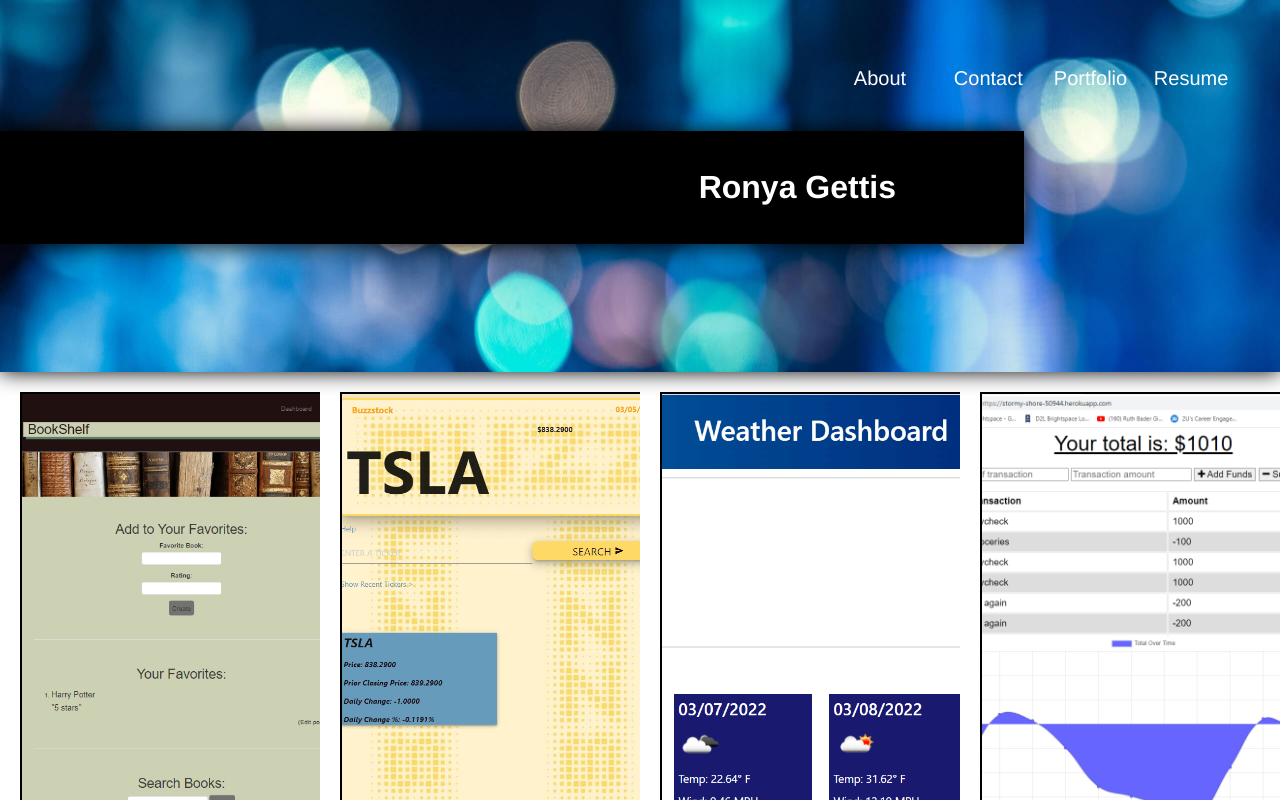
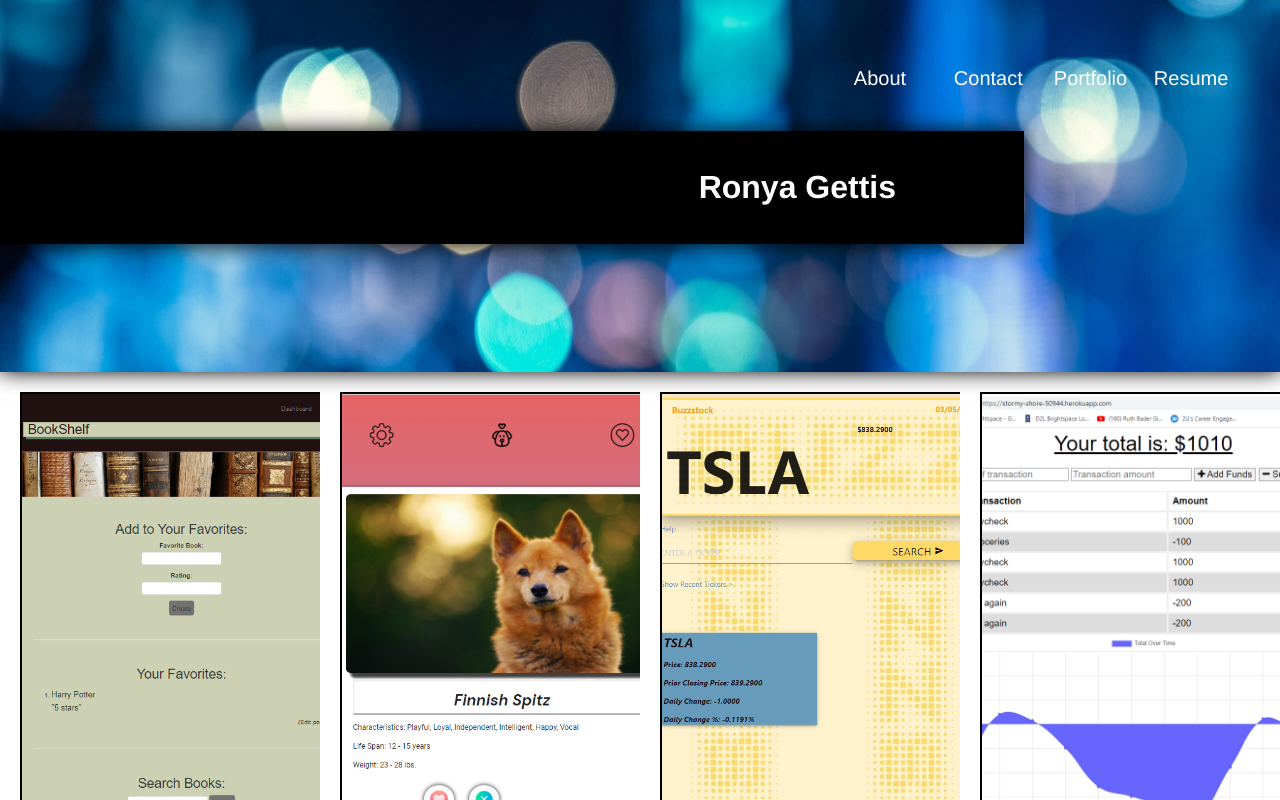
Before and after one commit to klmirg/ronya-react-portfolio, a React (Create React App) app: page /portfolio in a window 1280 px wide. Shown: the top 800 px of the page. Built offline with nearby package versions, Linux system fonts and the light colour scheme.

Commit message:
swapped weather dashboard for final project Dinder

```diff
--- a/src/components/Projects/index.js
+++ b/src/components/Projects/index.js
@@ -1,9 +1,9 @@
 import bookShelfImg from "../../assets/images/BookShelf-screenshot.png";
 import buzzStockImg from "../../assets/images/buzzstockscreenshot.png";
-import weatherDashboardImg from "../../assets/images/weatherdashboard.png";
 import budgetTrackerImg from "../../assets/images/BudgetTrackerScreenshot.png";
 import theTechBlogImg from "../../assets/images/The-Tech-Blog-screenshot.png";
 import myOriginalPortfolio from "../../assets/images/Portfolioscreenshot22.png";
+import DinderScreenshotImg from "../../assets/images/DinderScreenshot.png";
 
 const projects = [
   {
@@ -18,6 +18,16 @@ const projects = [
   },
   {
     "id": 2,
+    "images": DinderScreenshotImg,
+    "alt": "Screenshot of the Dinder app hoomepage",
+    "title": "Dinder",
+    "className": "blur",
+    // "text": "Lorem, ipsum dolor sit amet consectetur adipisicing elit. Repudiandae dolores aliquam maxime, iusto dolore quisquam molestiae velit in voluptatem necessitatibus illum quam qui cupiditate veniam! Assumenda sit nemo quidem illum! Lorem ipsum dolor sit amet, consectetur adipisicing elit. Nulla nihil ullam non nemo, ad eum voluptatem neque illum libero corporis. Corporis ipsam maiores saepe exercitationem corrupti sit adipisci quo minima?",
+    "deployedUrl": "http://dinder-dog.herokuapp.com/",
+    "githubUrl": "https://github.com/klmirg/doggy-days"
+  },
+  {
+    "id": 3,
     "images": buzzStockImg,
     "alt": "Screenshot of BuzzStock after searching for a stock",
     "title": "BuzzStock",
@@ -25,16 +35,6 @@ const projects = [
     // "text": "This was my first group project in the bootcamp. It was inspired by my group members interest in stocks. We wanted to create an app where you can search a ticker and get the most recent information displayed. As well as news articles about that particular stock item. It was made entirely with front end technologies. So there is a lot of room for future development as we have been broadening our skills.",
     "deployedUrl": "https://tavianjd.github.io/BuzzStock-Group-Project/",
     "githubUrl": "https://github.com/klmirg/BuzzStock-Group-Project"
-  },
-  {
-    "id": 3,
-    "images": weatherDashboardImg,
-    "alt": "Screenshot of Weather Dashboard after searching 2 cities",
-    "title": "Weather Dashboard",
-    "className": "blur",
-    // "text": "Lorem, ipsum dolor sit amet consectetur adipisicing elit. Repudiandae dolores aliquam maxime, iusto dolore quisquam molestiae velit in voluptatem necessitatibus illum quam qui cupiditate veniam! Assumenda sit nemo quidem illum! Lorem ipsum dolor sit amet, consectetur adipisicing elit. Nulla nihil ullam non nemo, ad eum voluptatem neque illum libero corporis. Corporis ipsam maiores saepe exercitationem corrupti sit adipisci quo minima?",
-    "deployedUrl": "https://klmirg.github.io/Weather-dashboard/",
-    "githubUrl": "https://github.com/klmirg/Weather-dashboard"
   },
   {
     "id": 4,
```
Also changed, not shown: src/assets/images/DinderScreenshot.png (added).
